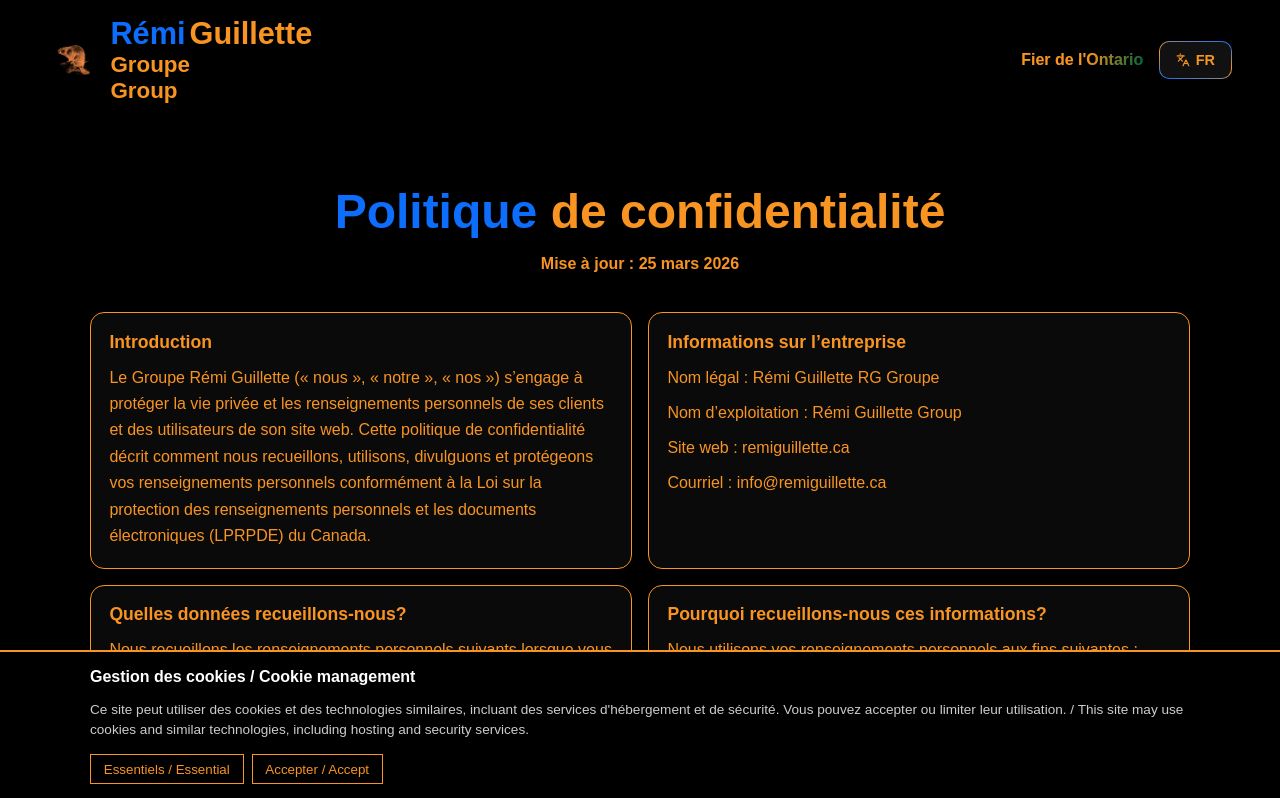
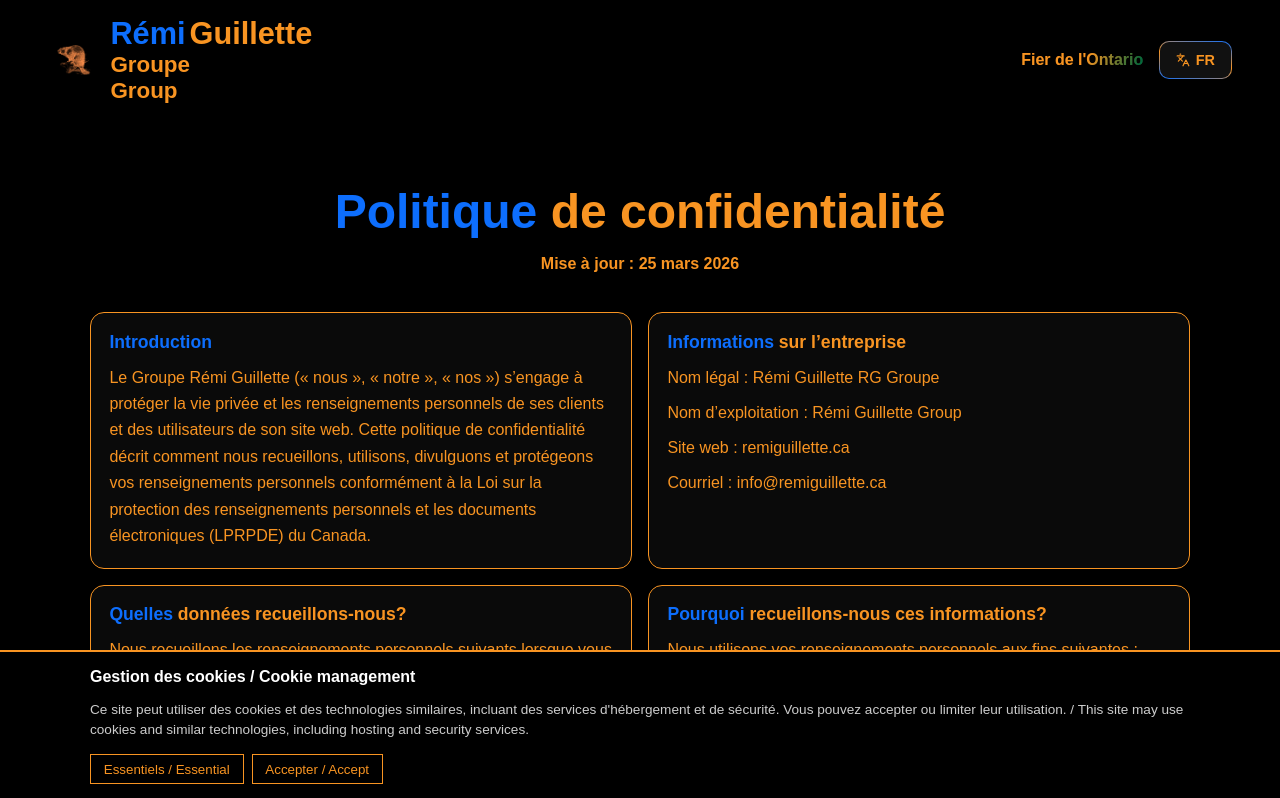
Before and after one commit to remiguillette/BeaverNet-3.2, a React (Vite) app: page /privacy-policy in a window 1280 px wide. Shown: the top 798 px of the page. Built offline with nearby package versions, Linux system fonts and the light colour scheme; no server answers.

Commit message:
Fix privacy card title accent styling

```diff
--- a/src/pages/PrivacyPolicy.tsx
+++ b/src/pages/PrivacyPolicy.tsx
@@ -131,6 +131,24 @@
   },
 ];
 
+function renderFirstWordBlueRestOrange(value: string) {
+  const [firstWord, ...remainingWords] = value.trim().split(/\s+/);
+
+  if (!firstWord) return null;
+
+  return (
+    <>
+      <span className="accent-blue">{firstWord}</span>
+      {remainingWords.length > 0 ? (
+        <>
+          {" "}
+          <span className="accent-orange">{remainingWords.join(" ")}</span>
+        </>
+      ) : null}
+    </>
+  );
+}
+
 export default function PrivacyPolicy() {
   const { t } = useTranslation();
   const text = (key: string, fallback: string) => {
@@ -163,7 +181,7 @@
           <div className="container privacy-grid">
             {translatedSections.map((section, sectionIndex) => (
               <article key={`${section.title}-${sectionIndex}`} className="privacy-card">
-                <h2>{section.title}</h2>
+                <h2>{renderFirstWordBlueRestOrange(section.title)}</h2>
                 {section.body.map((paragraph, paragraphIndex) => (
                   <p key={`${sectionIndex}-${paragraphIndex}`}>{paragraph}</p>
                 ))}
```
